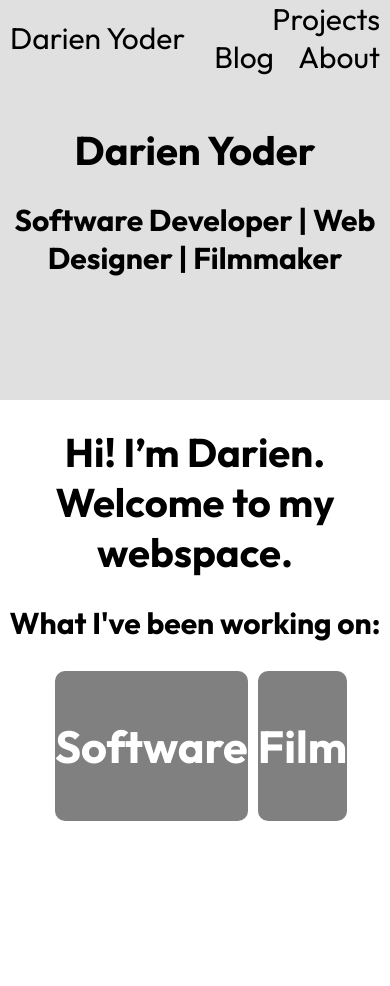
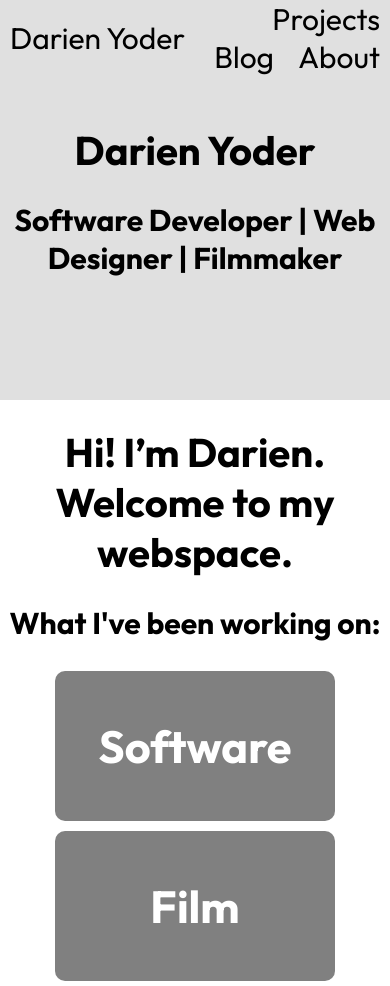
Before and after one commit to darienyoder/darienyoder.github.io, a Jekyll site: the page built from index.md, in a window 390 px wide. Built offline with Jekyll 4.4.1, drawn with Linux system fonts in a browser that asks for light colours; before the commit the page ends 900 px from its top, so only the background shows below that.

Commit message:
Responsive category list

```diff
--- a/_sass/main.scss
+++ b/_sass/main.scss
@@ -67,10 +67,15 @@ h1, h2 {
 #category-list {
 	text-align: center;
     display: grid;
-    grid-template-columns: 1fr 1fr;
+    grid-template-columns: 1fr;
     margin-left: 50px;
     margin-right: 50px;
-    // grid-template-rows: 150px;
+}
+
+@media only screen and (min-width: 700px) {
+    #category-list {
+        grid-template-columns: 1fr 1fr;
+    }
 }
 
 #category-list a {
--- a/_sass/post.scss
+++ b/_sass/post.scss
@@ -44,7 +44,6 @@
     }
 }
 
-
 #post-margin {
     margin-left: 0px;
     margin-right: 0px;
```
